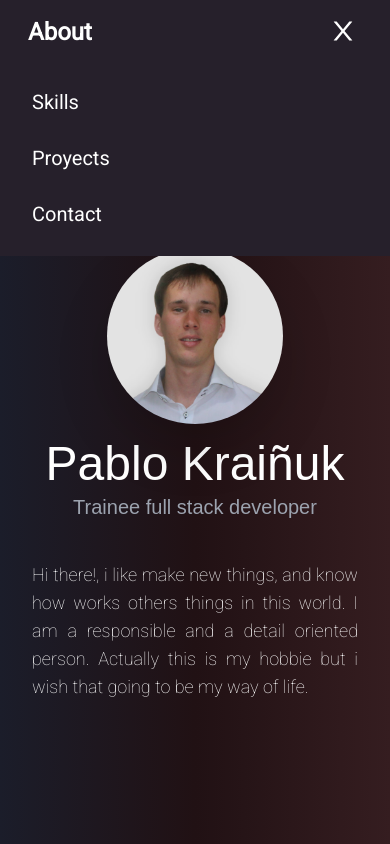
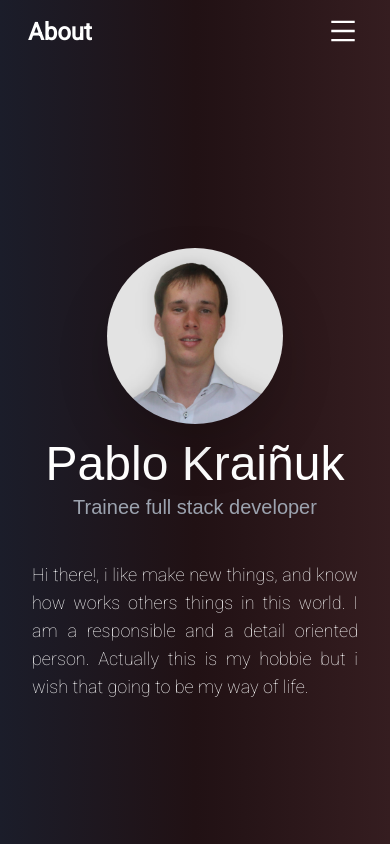
Before and after one commit to jvier93/porfolio, a Next.js app: page / in a window 390 px wide. Shown: the top 844 px of the page. Built offline with nearby package versions, Linux system fonts and the light colour scheme.

Commit message:
transitions changes in navbar

```diff
--- a/components/navbar.js
+++ b/components/navbar.js
@@ -4,7 +4,7 @@ import { AiOutlineClose } from "react-icons/ai";
 import { useState } from "react";
 
 export default function Navbar({ onTop }) {
-  const [open, setOpen] = useState(true);
+  const [open, setOpen] = useState(false);
 
   const navbarLinks = [
     { name: "Skills", link: "#skills" },
@@ -14,8 +14,8 @@ export default function Navbar({ onTop }) {
 
   return (
     <nav
-      className={` mx-auto flex h-16  w-full max-w-5xl
-      flex-col items-start justify-center px-7  transition-colors  duration-500 ease-in
+      className={` mx-auto flex h-16  w-full max-w-5xl flex-col items-start justify-center
+      px-7 transition-colors duration-500 ease-in
       md:flex-row md:items-center md:justify-between
       ${
         onTop
@@ -31,9 +31,7 @@ export default function Navbar({ onTop }) {
       <div>
         <Link href={"#about"}>
           <a>
-            <h3 className="text-2xl font-semibold   transition-colors  duration-500 ease-in">
-              About
-            </h3>
+            <h3 className="text-2xl font-semibold   ">About</h3>
           </a>
         </Link>
       </div>
@@ -41,7 +39,7 @@ export default function Navbar({ onTop }) {
         onClick={() => {
           setOpen(!open);
         }}
-        className="absolute right-8 top-4 cursor-pointer text-3xl md:hidden"
+        className="absolute right-8 top-4 cursor-pointer  text-3xl md:hidden"
       >
         {open ? (
           <AiOutlineClose></AiOutlineClose>
@@ -50,8 +48,8 @@ export default function Navbar({ onTop }) {
         )}
       </div>
       <ul
-        className={`absolute left-0 top-[60px]  w-full
-          transition-colors  duration-500 ease-in md:static  md:flex md:w-auto
+        className={`absolute left-0 top-[64px] w-full  transition-all duration-500  ease-in md:static
+         md:flex  md:w-auto md:transition-none
 
         ${
           open
```
